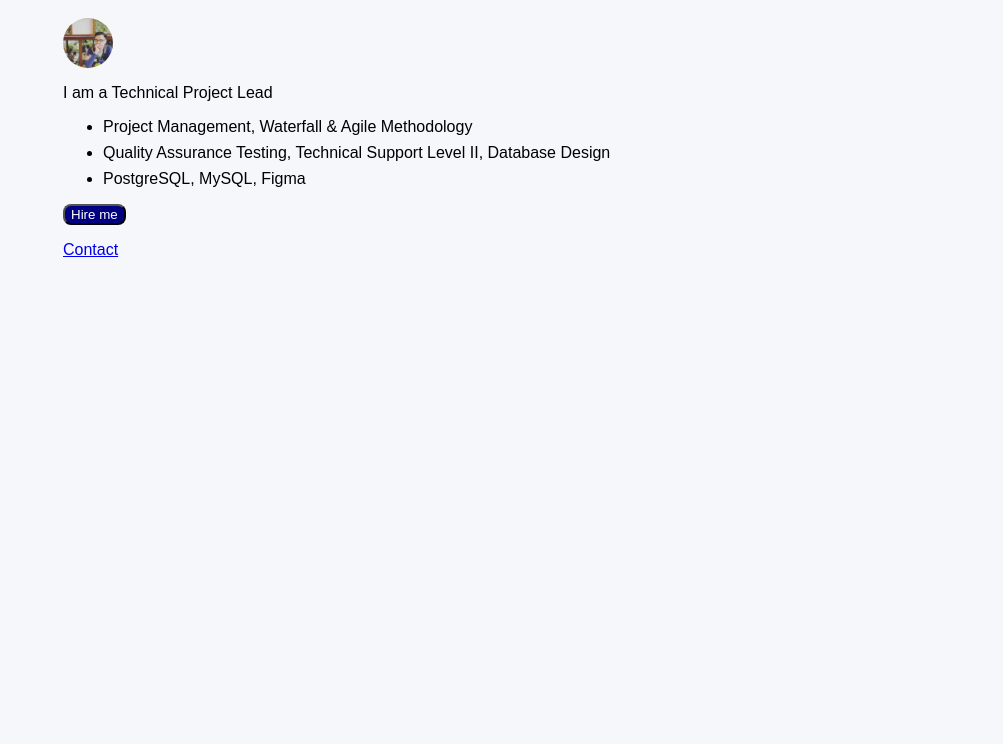
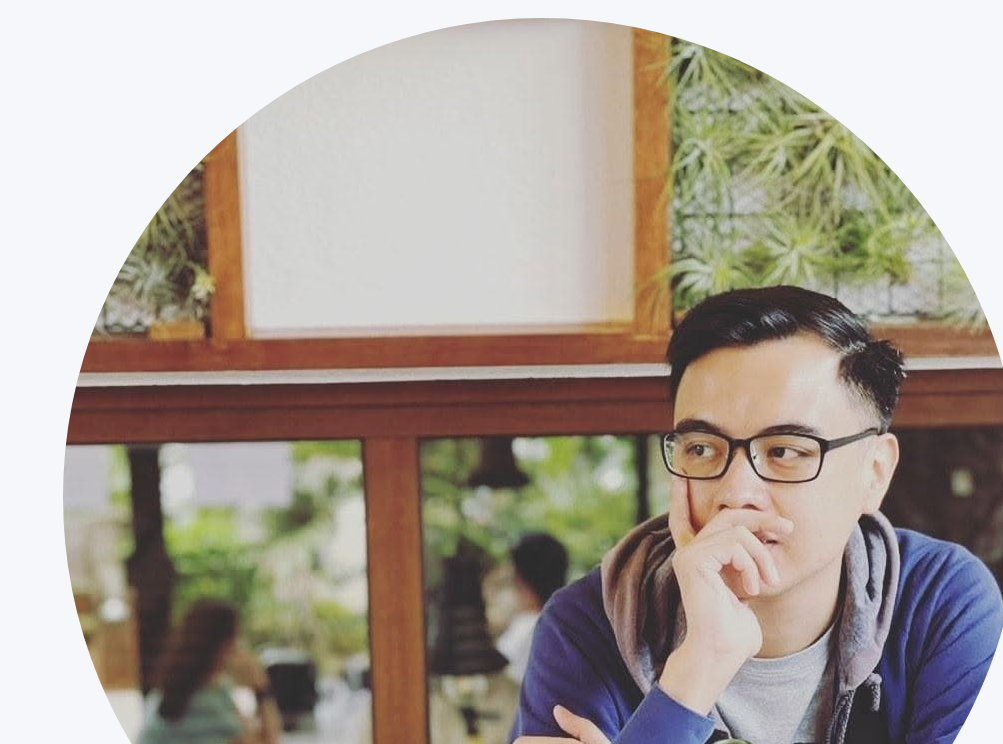
Before and after one commit to botnieantonio/josephantonio.github.io, a plain HTML site: page index.html in a window 1280 px wide. Shown: the part 56-800 px from the top of the page, without its empty margins (277-1280 px from the left). Drawn offline with Linux system fonts and the light colour scheme.

Commit message:
updaate style.css - remove 50px

```diff
--- a/style.css
+++ b/style.css
@@ -6,7 +6,9 @@ body {
     padding: 16px;
 }
 h1 { color: navy; }
-img { border-radius: 50%; width: 50px; height: 50px; }
+img {
+    border-radius: 50%;
+}
 ul {
     display: flex;
     flex-wrap: wrap;
```
